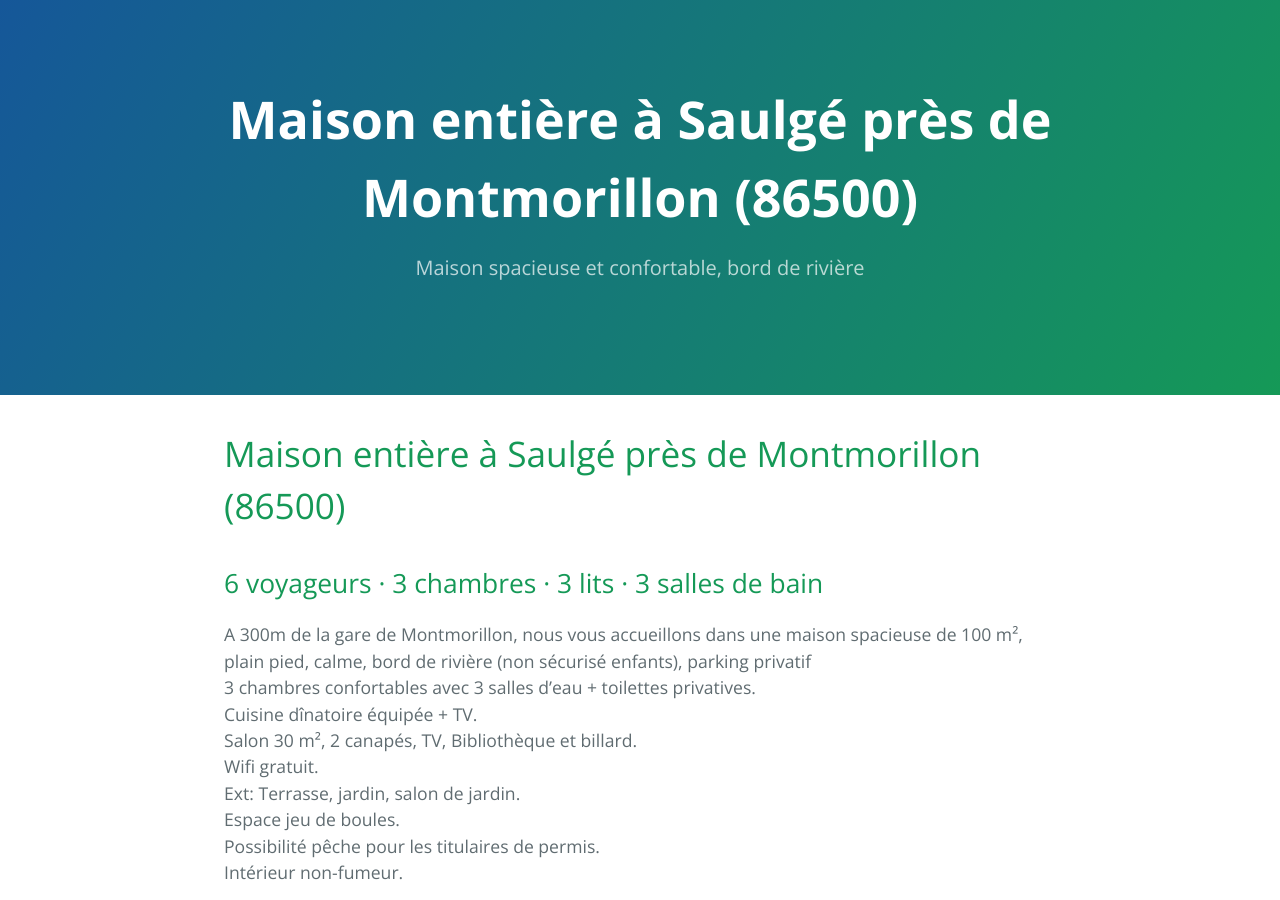
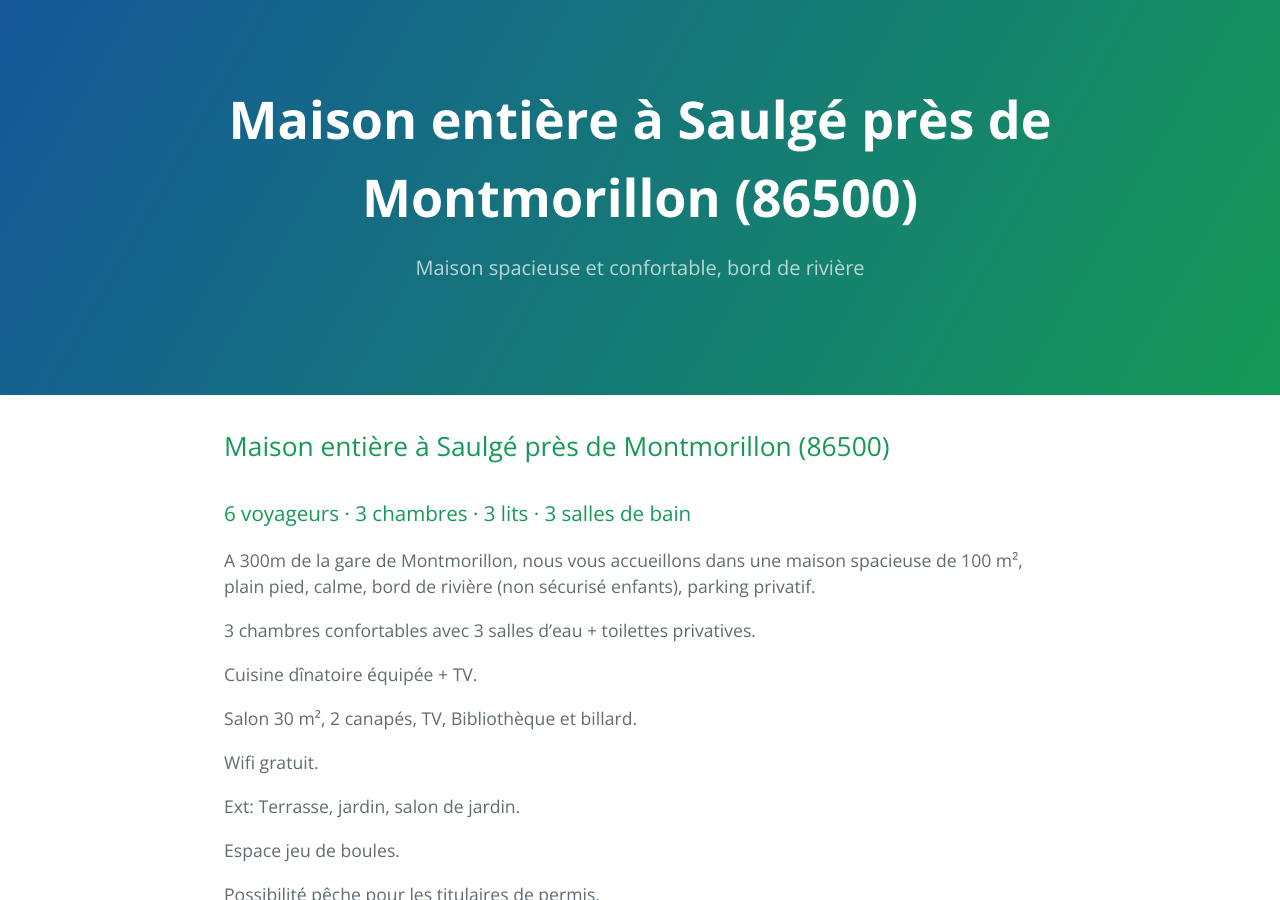
Before and after one commit to saulge/location, a Jekyll site: the page built from index.md, in a window 1280 px wide and 900 px high. Built offline with Jekyll 4.4.1, drawn with Linux system fonts in a browser that asks for light colours; our own code applies the rules of GitHub Pages for plain Markdown files.

Commit message:
Fixed title

```diff
--- a/index.md
+++ b/index.md
@@ -2,23 +2,31 @@
 layout: default
 ---
 
-# Maison entière à Saulgé près de Montmorillon (86500)
+## Maison entière à Saulgé près de Montmorillon (86500)
 
-## 6 voyageurs · 3 chambres · 3 lits · 3 salles de bain
+### 6 voyageurs · 3 chambres · 3 lits · 3 salles de bain
 
-A 300m de la gare de Montmorillon, nous vous accueillons dans une maison spacieuse de 100 m&sup2;, plain pied, calme, bord de rivière (non sécurisé enfants), parking privatif \
-3 chambres confortables avec 3 salles d'eau + toilettes privatives. \
-Cuisine dînatoire équipée + TV. \
-Salon 30 m&sup2;, 2 canapés, TV, Bibliothèque et billard. \
-Wifi gratuit. \
-Ext: Terrasse, jardin, salon de jardin. \
-Espace jeu de boules. \
-Possibilité pêche pour les titulaires de permis. \
+A 300m de la gare de Montmorillon, nous vous accueillons dans une maison spacieuse de 100 m&sup2;, plain pied, calme, bord de rivière (non sécurisé enfants), parking privatif.
+
+3 chambres confortables avec 3 salles d'eau + toilettes privatives.
+
+Cuisine dînatoire équipée + TV.
+
+Salon 30 m&sup2;, 2 canapés, TV, Bibliothèque et billard.
+
+Wifi gratuit.
+
+Ext: Terrasse, jardin, salon de jardin.
+
+Espace jeu de boules.
+
+Possibilité pêche pour les titulaires de permis.
+
 Intérieur non-fumeur.
 
-## Équipements
+### Équipements
 
-### Standard
+#### Standard
 
 * Cheminée
 * Espace de travail pour ordinateur
@@ -34,28 +42,28 @@ Intérieur non-fumeur.
   Serviettes, draps, savon et papier toilette
 * Télévision
 
-### Installations
+#### Installations
 
 * Parking gratuit sur place
 
-### Restauration
+#### Restauration
 
 * Cuisine
   Espace où vous pourrez cuisiner
 
-### Accès des voyageurs
+#### Accès des voyageurs
 
 * Clés remises par l'hôte
 * Entrée privée
   Entrée par une rue différente ou un immeuble séparé
 
-### Chambre et salle de bain
+#### Chambre et salle de bain
 
 * Sèche-cheveux
 * Shampooing
 * Cintres
 
-### Dispositif de sécurité
+#### Dispositif de sécurité
 
 * Détecteur de fumée
 * Détecteur de monoxyde de carbone
```
